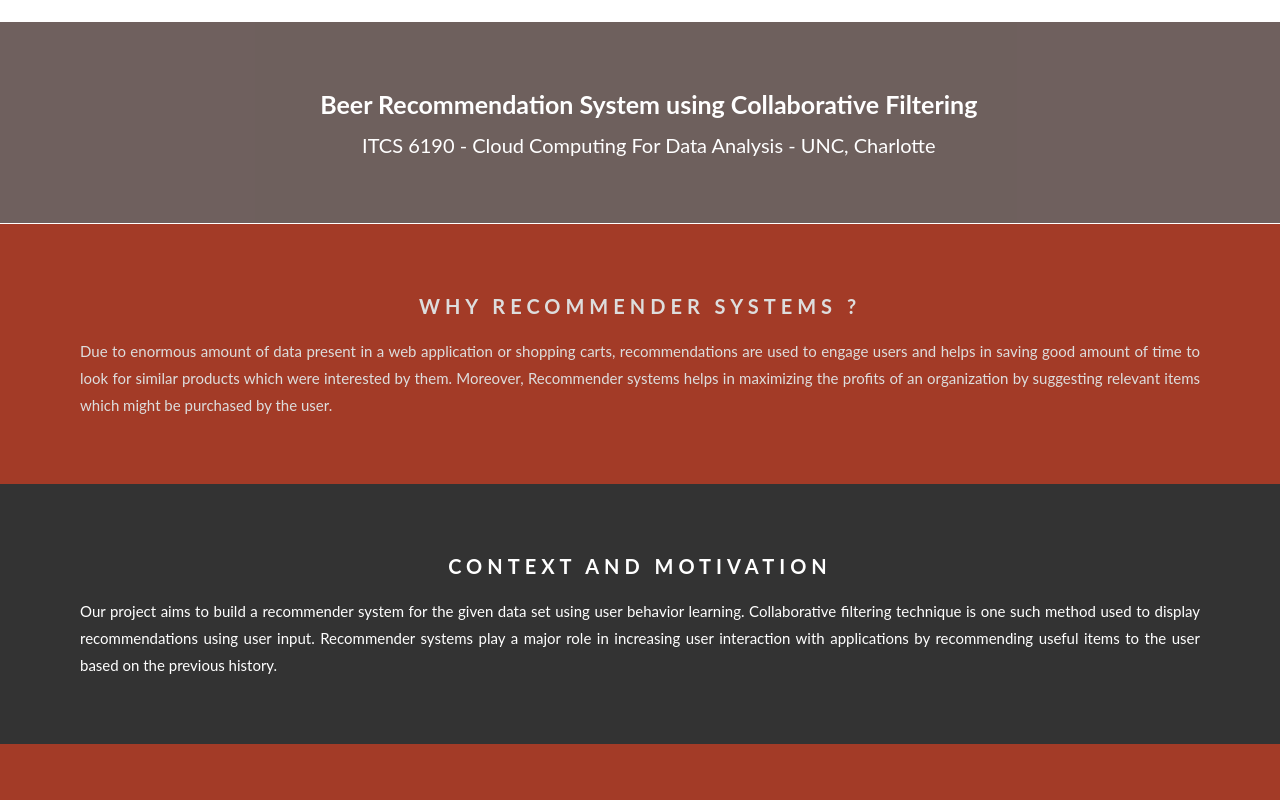
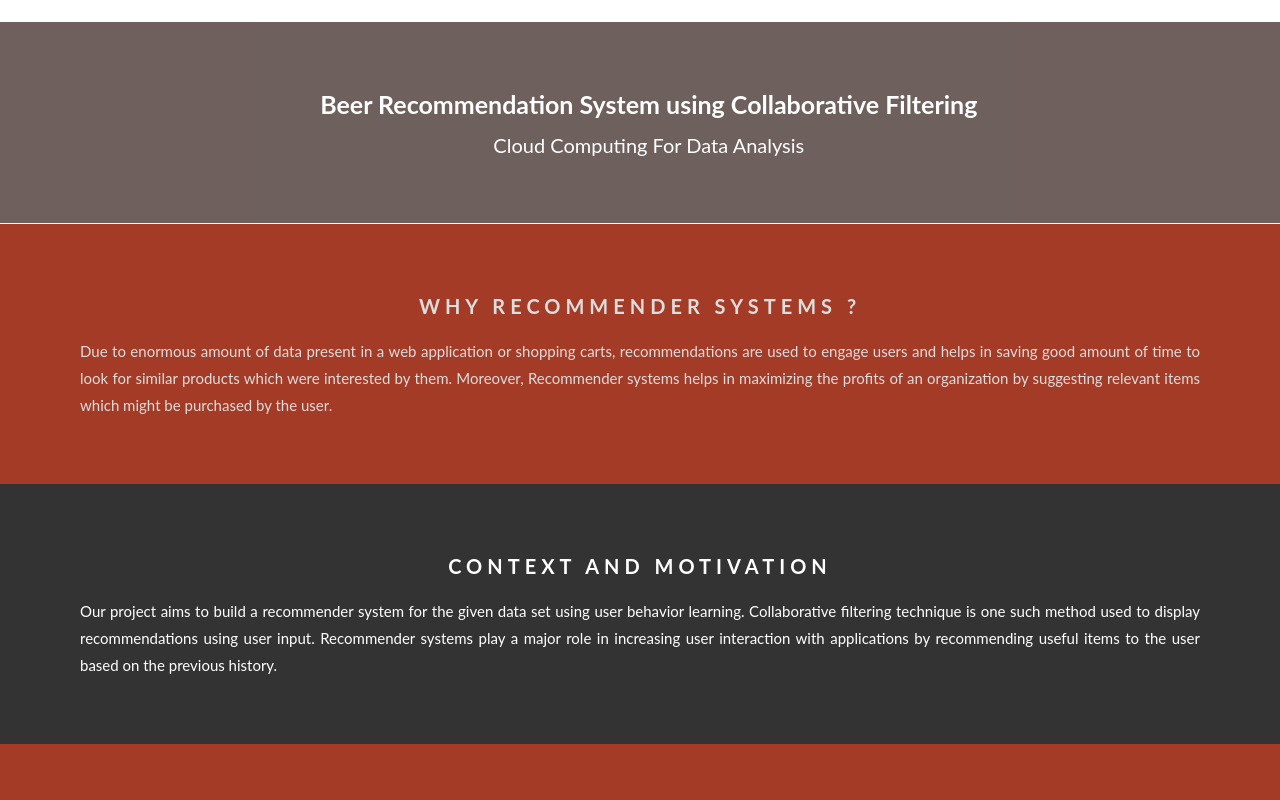
Before and after one commit to sshett11/BeerRecommender, a plain HTML site: page index.html in a window 1280 px wide. Shown: the top 800 px of the page. Drawn offline with Linux system fonts and the light colour scheme.

Commit message:
Update index.html

```diff
--- a/index.html
+++ b/index.html
@@ -60,7 +60,7 @@ a {
       <strong>Beer Recommendation System using Collaborative Filtering</strong>
     </div>
     <div class="row" style="font-size:20px; ">
-      ITCS 6190 - Cloud Computing For Data Analysis - UNC, Charlotte
+      Cloud Computing For Data Analysis
     </div>
   </div>
 </div>
```
